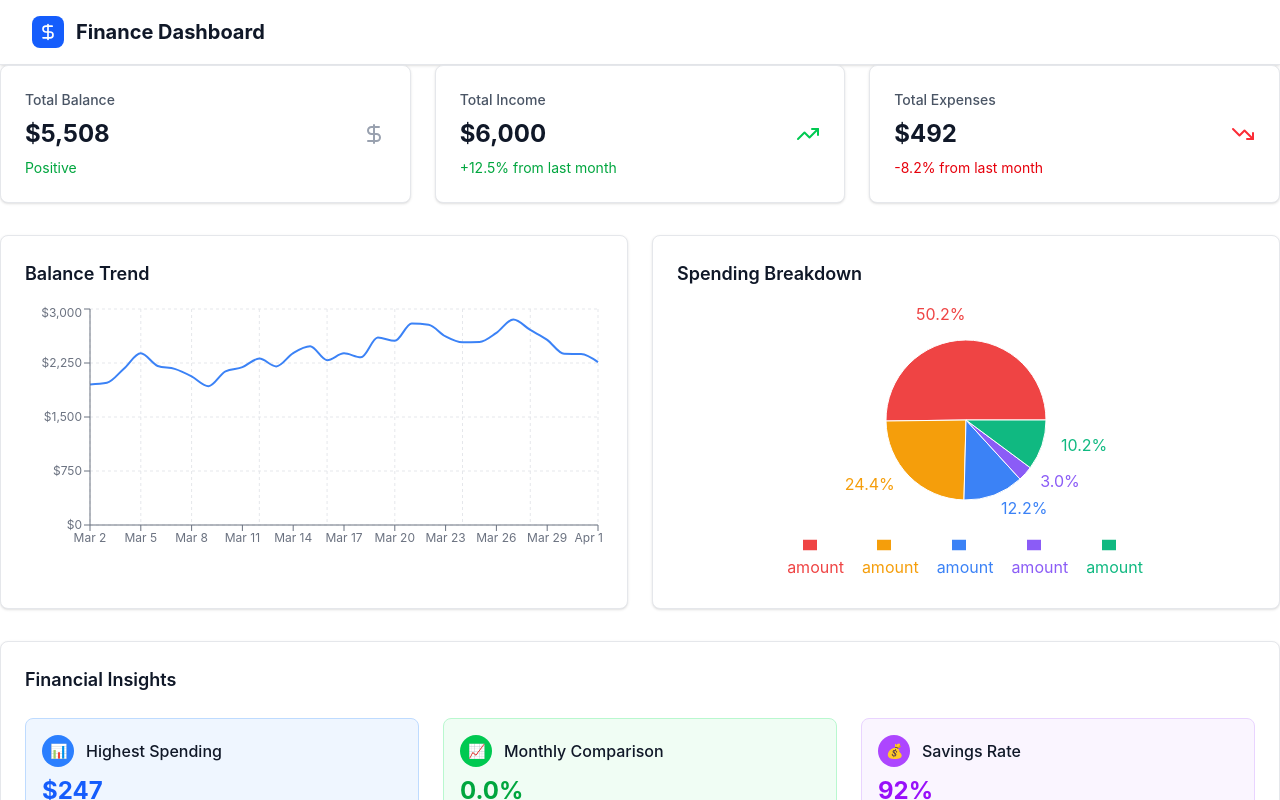
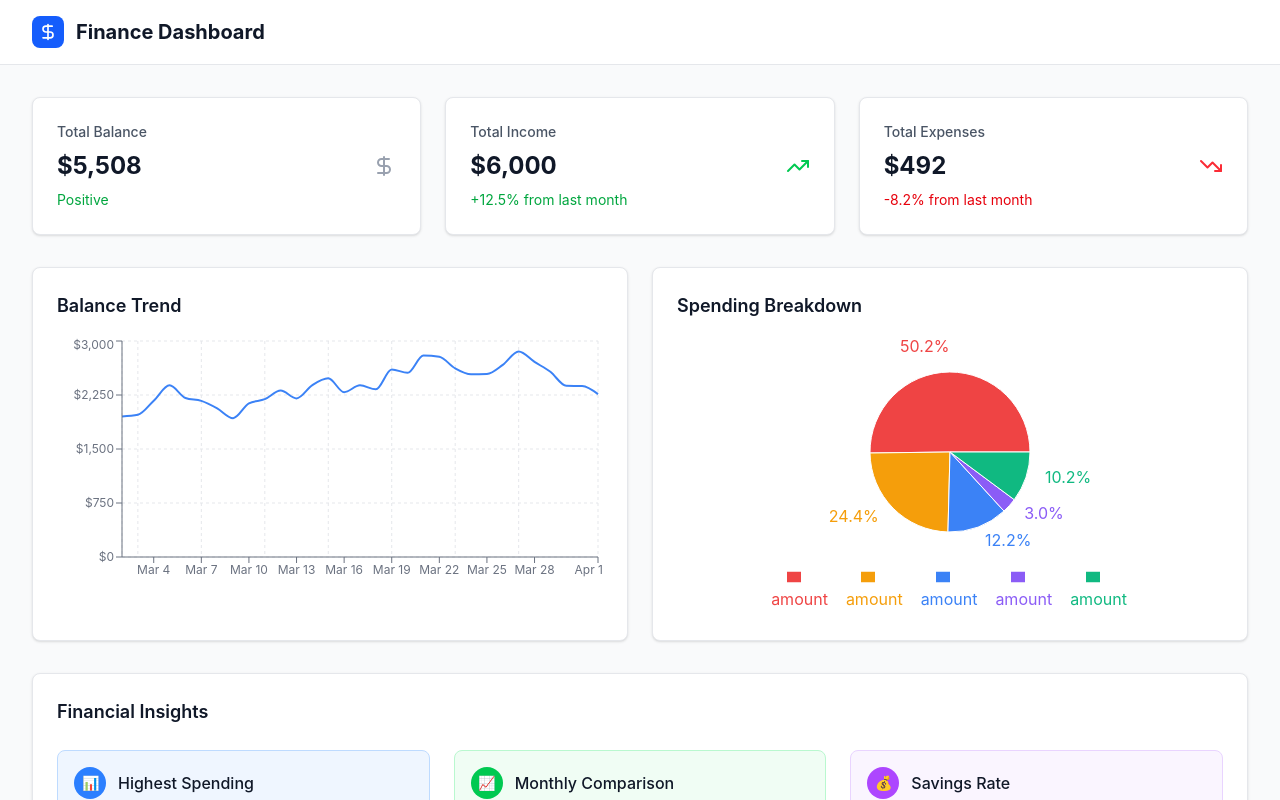
Before and after one commit to suvanshenoy/finance-dashboard-ui, a React (Vite) app: page / in a window 1280 px wide. Shown: the top 800 px of the page. Built offline with nearby package versions, Linux system fonts and the light colour scheme.

Commit message:
feat(layouts): create a dashboard layout to structure the page

```diff
--- /dev/null
+++ b/src/components/layouts/dashboard-layout.tsx
@@ -0,0 +1,15 @@
+import type { ReactNode } from 'react';
+
+interface DashboardLayoutProps {
+  children: ReactNode;
+}
+
+export function DashboardLayout({ children }: DashboardLayoutProps) {
+  return (
+    <div className="bg-gray-50 dark:bg-gray-900 min-h-screen">
+      <main className="max-w-7xl mx-auto px-4 sm:px-6 lg:px-8 py-8">
+        {children}
+      </main>
+    </div>
+  );
+}
--- a/src/components/layouts/index.tsx
+++ b/src/components/layouts/index.tsx
@@ -1 +1,2 @@
+export * from "./dashboard-layout.tsx";
 export * from "./header.tsx";
--- a/src/pages/dashboard.tsx
+++ b/src/pages/dashboard.tsx
@@ -5,11 +5,11 @@ export function Dashboard() {
 	return (
 		<>
 			<Layouts.Header />
-			<div>
+			<Layouts.DashboardLayout>
 				<Sections.SummaryCards />
 				<Sections.ChartsSection />
 				<Sections.MainContent />
-			</div>
+			</Layouts.DashboardLayout>
 		</>
 	);
 }
```
